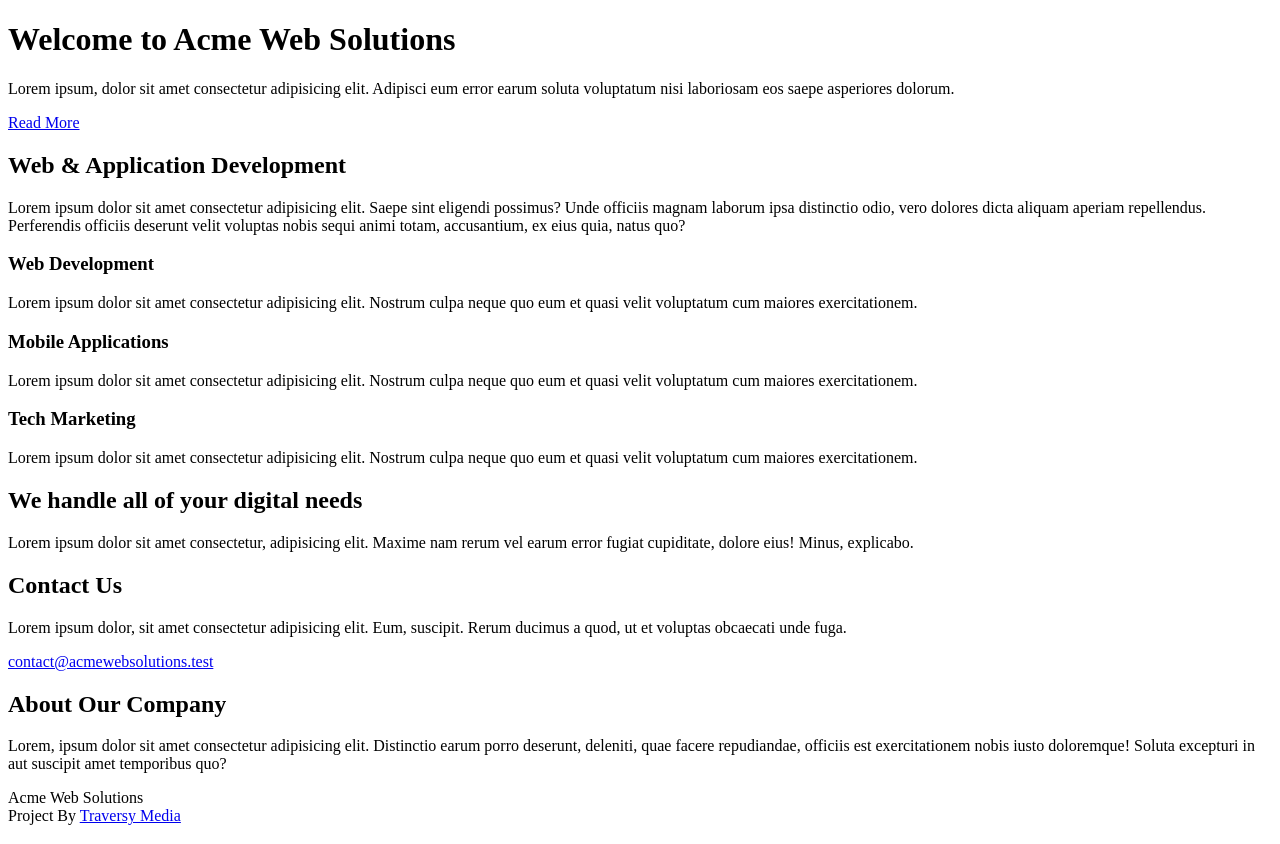
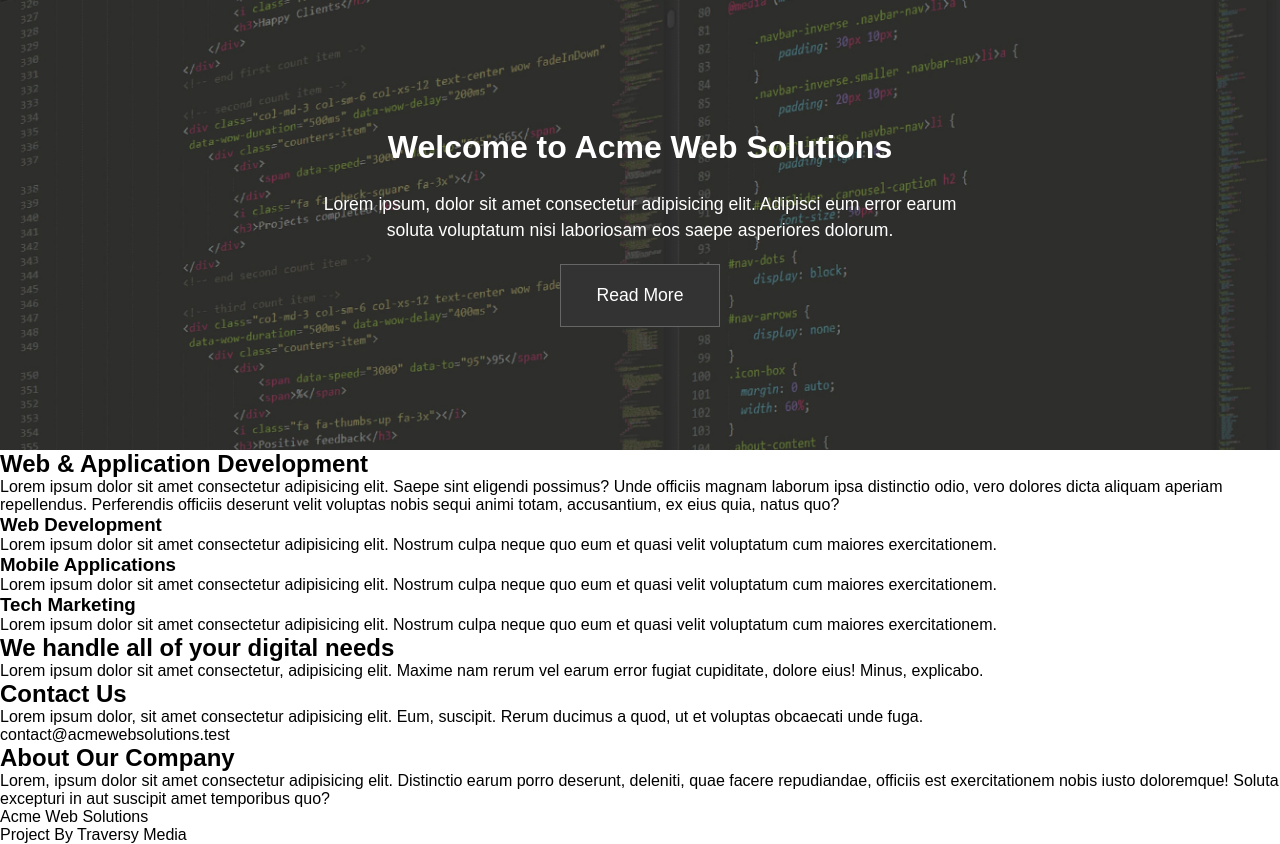
Before and after one commit to Ivanka1905/Adaptive-site-hw09, a plain HTML site: page index.html in a window 1280 px wide. Drawn offline with Linux system fonts and the light colour scheme.

Commit message:
Add photos

```diff
--- a/assets/styles/styles.css
+++ b/assets/styles/styles.css
@@ -0,0 +1,51 @@
+* {
+  box-sizing: border-box;
+  margin: 0;
+}
+body {
+  font-family: Arial, Helvetica, sans-serif;
+}
+a {
+  text-decoration: none;
+  color: inherit;
+}
+
+header {
+  height: 450px;
+  background-image: url(../img/pexels-photo-248515.jpg);
+  background-size: cover;
+}
+
+.bg-image {
+  background-color: rgba(51, 51, 51, 0.6);
+  height: inherit;
+  width: 100%;
+  display: flex;
+  flex-direction: column;
+  gap: 20px;
+  justify-content: center;
+  color: white;
+  align-items: center;
+  text-align: center;
+  line-height: 1.5;
+}
+
+.bg-image > h1 {
+  font-size: 2em;
+}
+
+.bg-image > p {
+  font-size: 1.1em;
+  line-height: 1.5;
+  text-align: center;
+  width: 50%;
+}
+
+.bg-image > a {
+  font-size: 1.1em;
+  line-height: 1.5;
+  padding: 1em 2em;
+  border: 1px solid #666;
+  max-width: 160px;
+background-color: #333333;
+}
--- a/index.html
+++ b/index.html
@@ -10,11 +10,13 @@
 
 <body>
     <header>
-        <h1>Welcome to Acme Web Solutions</h1>
-        <p>Lorem ipsum, dolor sit amet consectetur adipisicing elit. Adipisci eum error earum soluta voluptatum nisi
-            laboriosam eos
-            saepe asperiores dolorum.</p>
-        <a href="#echivments">Read More</a>
+        <div class="bg-image">
+            <h1>Welcome to Acme Web Solutions</h1>
+            <p>Lorem ipsum, dolor sit amet consectetur adipisicing elit. Adipisci eum error earum soluta voluptatum nisi
+                laboriosam eos
+                saepe asperiores dolorum.</p>
+            <a href="#echivments">Read More</a>
+        </div>
     </header>
     <main>
         <section>
```
Also changed, not shown: assets/img/pexels-photo-248515.jpg (added), assets/img/pexels-photo-248515.png (deleted), assets/img/pexels-photo-261628.jpeg (deleted), assets/img/pexels-photo-261628.jpg (added), assets/img/pexels-photo-265087.jpeg (deleted), assets/img/pexels-photo-265087.jpg (added), assets/img/pexels-photo-574077.jpg (added), 1 other file.
